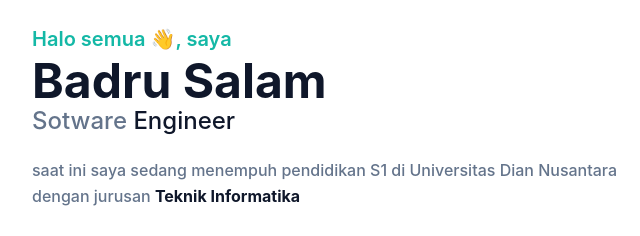
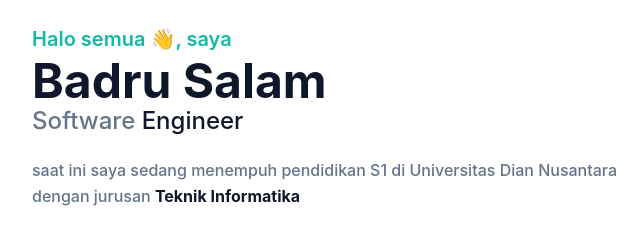
Before and after one commit to Badru-salam/portofolio, a website: page index.html in a window 1280 px wide. Shown: the part 213-449 px from the top of the page, 0-640 px from the left. Drawn offline with Linux system fonts and the light colour scheme.

Commit message:
Update index.html

```diff
--- a/index.html
+++ b/index.html
@@ -3,7 +3,7 @@
   <head>
     <meta charset="UTF-8" />
     <meta name="viewport" content="width=device-width, initial-scale=1.0" />
-    <title>Portofolio</title>
+    <title>Portofolio Badru Salam</title>
     <link href="dist/output.css" rel="stylesheet" />
   </head>
   <body>
@@ -53,7 +53,7 @@
         <div class="flex flex-wrap">
           <div class="w-full self-center px-4 lg:w-1/2">
             <h1 class="text-base font-semibold text-primary md:text-xl">Halo semua 👋, saya <span class="block font-bold text-dark text-4xl mt-1 lg:text-5xl">Badru Salam</span></h1>
-            <h2 class="font-medium text-secondary text-lg mb-5 lg:text-2xl">Sotware <span class="text-dark">Engineer</span></h2>
+            <h2 class="font-medium text-secondary text-lg mb-5 lg:text-2xl">Software <span class="text-dark">Engineer</span></h2>
             <p class="font-medium text-secondary mb-10 leading-relaxed">saat ini saya sedang menempuh pendidikan S1 di Universitas Dian Nusantara dengan jurusan <span class="text-dark font-bold">Teknik Informatika</span></p>
 
             <a href="#" class="text-base font-semibold text-white bg-primary py-3 px-8 rounded-full hover:shadow-lg hover:opacity-80 transition duration-300 ease-in-out">Hubungi saya</a>
```
